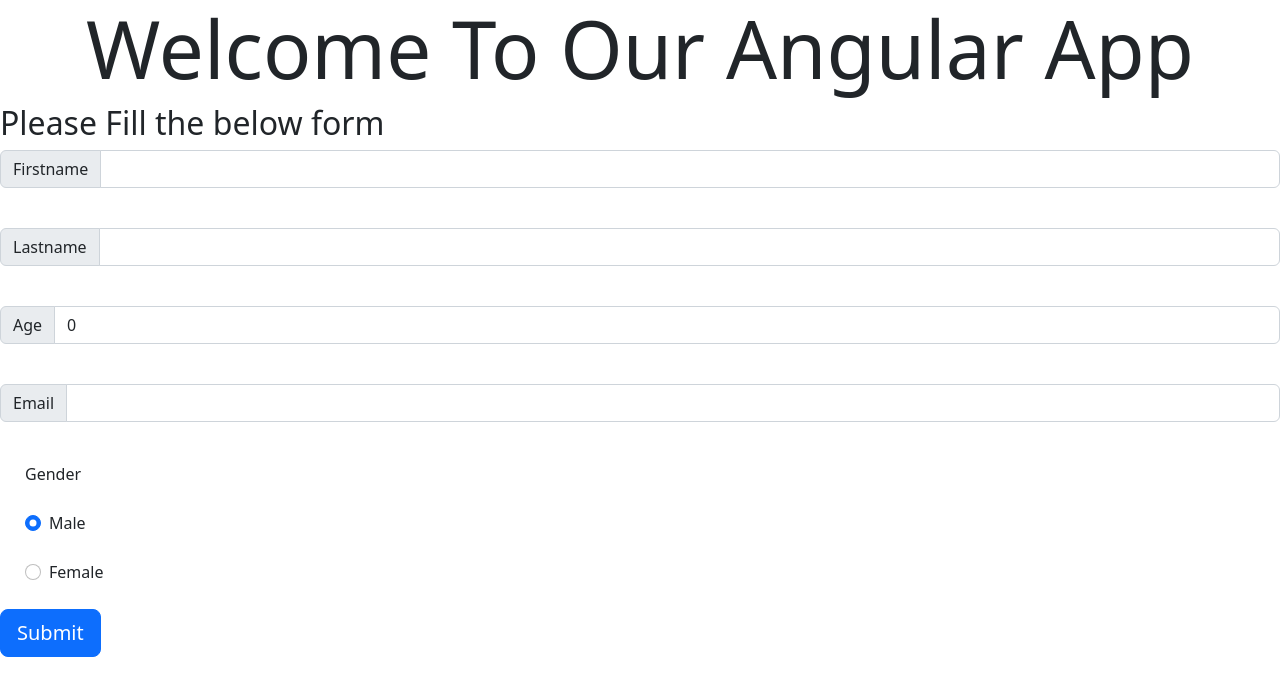
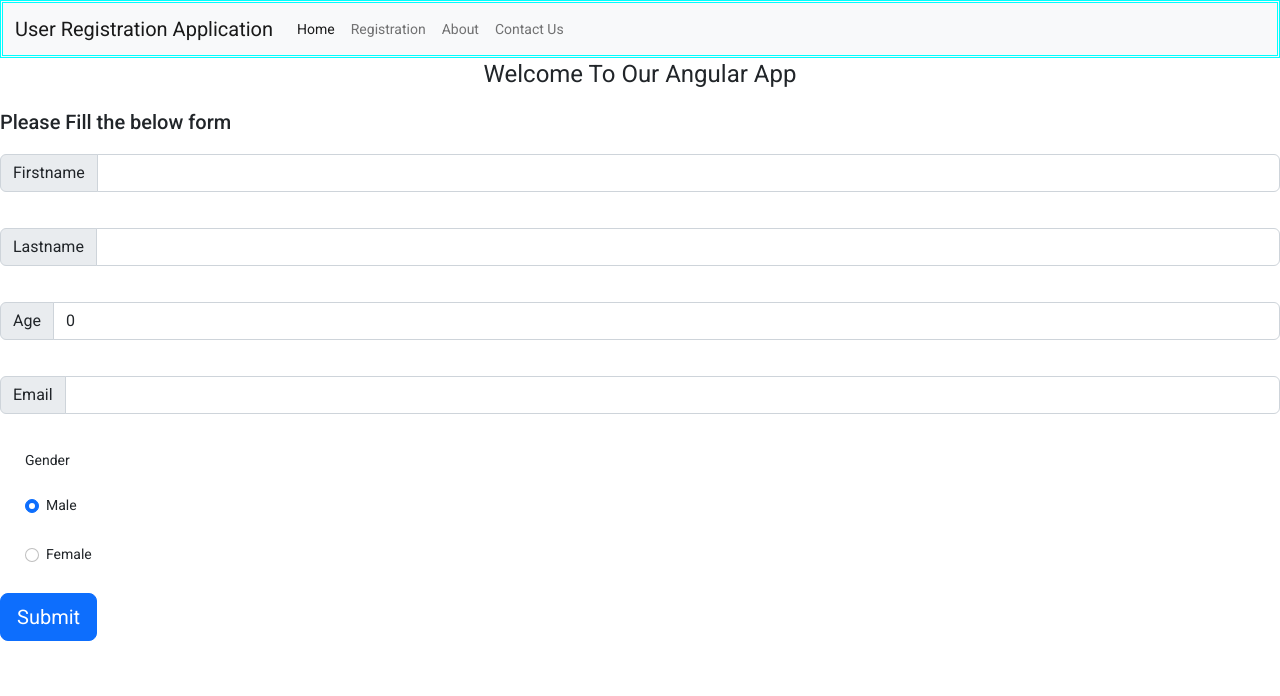
Before and after one commit to Parnava07/IIHT-H-T_7.0_AllCode_28-11-22, an Angular app in the folder Client_side/helloworld/: page / in a window 1280 px wide. Shown: the top 696 px of the page. Built offline with nearby package versions, Linux system fonts and the light colour scheme.

Commit message:
added angular material and new navbar component

```diff
--- a/Client_side/helloworld/angular.json
+++ b/Client_side/helloworld/angular.json
@@ -23,6 +23,7 @@
               "src/assets"
             ],
             "styles": [
+              "./node_modules/@angular/material/prebuilt-themes/deeppurple-amber.css",
               "src/styles.css",
               "node_modules/bootstrap/dist/css/bootstrap.min.css"
             ],
@@ -91,6 +92,7 @@
               "src/assets"
             ],
             "styles": [
+              "./node_modules/@angular/material/prebuilt-themes/deeppurple-amber.css",
               "src/styles.css"
             ],
             "scripts": []
--- a/Client_side/helloworld/package.json
+++ b/Client_side/helloworld/package.json
@@ -11,10 +11,12 @@
   "private": true,
   "dependencies": {
     "@angular/animations": "^14.2.0",
+    "@angular/cdk": "^13.0.0",
     "@angular/common": "^14.2.0",
     "@angular/compiler": "^14.2.0",
     "@angular/core": "^14.2.0",
     "@angular/forms": "^14.2.0",
+    "@angular/material": "^13.0.0",
     "@angular/platform-browser": "^14.2.0",
     "@angular/platform-browser-dynamic": "^14.2.0",
     "@angular/router": "^14.2.0",
--- a/Client_side/helloworld/src/app/app.component.html
+++ b/Client_side/helloworld/src/app/app.component.html
@@ -1,2 +1,3 @@
+<app-navbar></app-navbar>
 <h1 class="display-1" style="text-align: center;">Welcome To Our Angular App </h1>
 <app-user-forms></app-user-forms>
--- /dev/null
+++ b/Client_side/helloworld/src/app/components/navbar/navbar.component.html
@@ -0,0 +1,31 @@
+<nav class="navbar navbar-expand-lg bg-light" style="border-color: aqua; border-style: double;">
+    <div class="container-fluid">
+      <a class="navbar-brand" href="#">User Registration Application</a>
+      <button class="navbar-toggler" type="button" data-bs-toggle="collapse" data-bs-target="#navbarText" aria-controls="navbarText" aria-expanded="false" aria-label="Toggle navigation">
+        <span class="navbar-toggler-icon"></span>
+      </button>
+      <div class="collapse navbar-collapse" id="navbarText">
+        <ul class="navbar-nav me-auto mb-2 mb-lg-0">
+          <li class="nav-item">
+            <a class="nav-link active" aria-current="page" href="#">Home</a>
+          </li>
+          <li class="nav-item">
+            <a class="nav-link" href="#">Registration</a>
+          </li>
+          <li class="nav-item">
+            <a class="nav-link" href="#">About</a>
+          </li>
+          <li class="nav-item">
+            <a class="nav-link" href="#">Contact Us</a>
+          </li>
+        </ul>
+      </div>
+    </div>
+  </nav>
+
+
+<!-- <button mat-button [matMenuTriggerFor]="menu">Menu</button>
+<mat-menu #menu="matMenu">
+  <button mat-menu-item>Item 1</button>
+  <button mat-menu-item>Item 2</button>
+</mat-menu> -->
--- /dev/null
+++ b/Client_side/helloworld/src/app/components/navbar/navbar.component.ts
@@ -0,0 +1,15 @@
+import { Component, OnInit } from '@angular/core';
+
+@Component({
+  selector: 'app-navbar',
+  templateUrl: './navbar.component.html',
+  styleUrls: ['./navbar.component.css']
+})
+export class NavbarComponent implements OnInit {
+
+  constructor() { }
+
+  ngOnInit(): void {
+  }
+
+}
--- a/Client_side/helloworld/src/app/components/user-forms/user-forms.component.ts
+++ b/Client_side/helloworld/src/app/components/user-forms/user-forms.component.ts
@@ -16,7 +16,7 @@
   gender: String ='male';
 
   save(){
-    console.log('Hello' + this.firstname + '' +
+    console.log('Hello ' + this.firstname + '' +
     this.lastname);
     console.log('Your Email Id is ' + this.email);
   }
--- a/Client_side/helloworld/src/index.html
+++ b/Client_side/helloworld/src/index.html
@@ -6,8 +6,11 @@
   <base href="/">
   <meta name="viewport" content="width=device-width, initial-scale=1">
   <link rel="icon" type="image/x-icon" href="favicon.ico">
+  <link rel="preconnect" href="https://fonts.gstatic.com">
+  <link href="https://fonts.googleapis.com/css2?family=Roboto:wght@300;400;500&display=swap" rel="stylesheet">
+  <link href="https://fonts.googleapis.com/icon?family=Material+Icons" rel="stylesheet">
 </head>
-<body>
+<body class="mat-typography">
   <app-root></app-root>
 </body>
 </html>
--- a/Client_side/helloworld/src/styles.css
+++ b/Client_side/helloworld/src/styles.css
@@ -1 +1,4 @@
 /* You can add global styles to this file, and also import other style files */
+
+html, body { height: 100%; }
+body { margin: 0; font-family: Roboto, "Helvetica Neue", sans-serif; }
```
Also changed, not shown: Client_side/helloworld/src/app/app.module.ts (+10 -2 lines), Client_side/helloworld/src/app/components/navbar/navbar.component.css (added), 2 other files (tests, documents, lock files or other folders).
